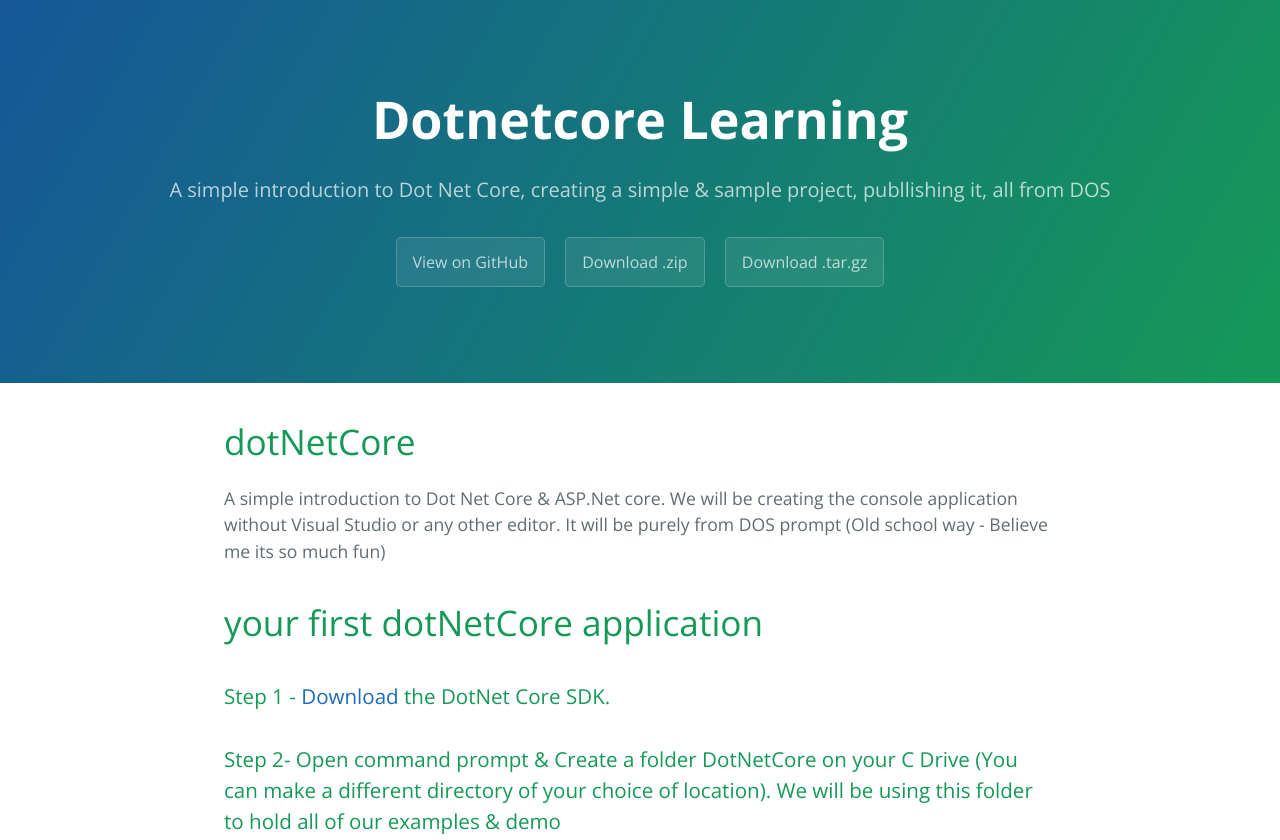
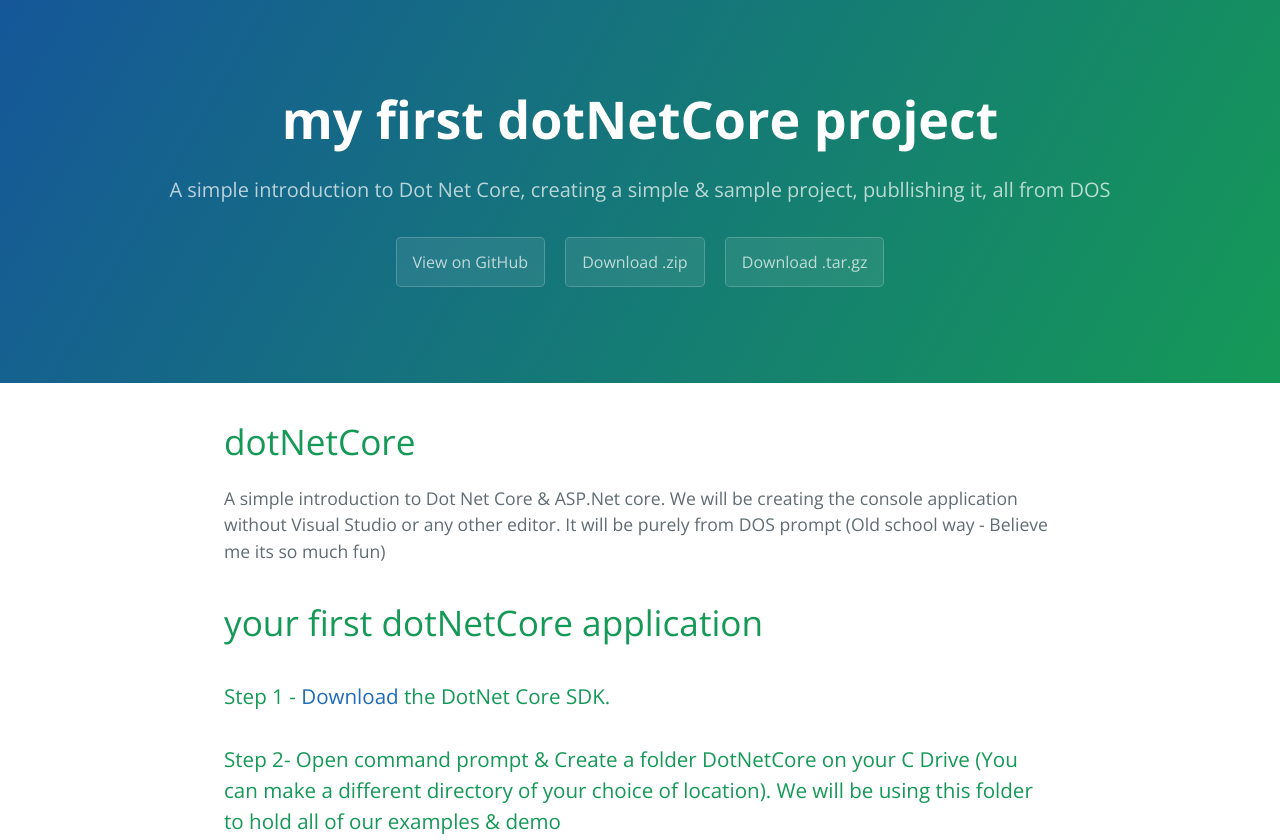
Before and after one commit to SatinderSidhu/dotNetCore, a plain HTML site: page index.html in a window 1280 px wide. Shown: the top 840 px of the page. Drawn offline with nearby package versions, Linux system fonts and the light colour scheme.

```diff
--- a/index.html
+++ b/index.html
@@ -2,7 +2,7 @@
 <html lang="en-us">
   <head>
     <meta charset="UTF-8">
-    <title>Dotnetcore Learning  by Satindersatty</title>
+    <title>my first dotNetCore project by Satindersatty</title>
     <meta name="viewport" content="width=device-width, initial-scale=1">
     <link rel="stylesheet" type="text/css" href="stylesheets/normalize.css" media="screen">
     <link href='https://fonts.googleapis.com/css?family=Open+Sans:400,700' rel='stylesheet' type='text/css'>
@@ -11,7 +11,7 @@
   </head>
   <body>
     <section class="page-header">
-      <h1 class="project-name">Dotnetcore Learning </h1>
+      <h1 class="project-name">my first dotNetCore project</h1>
       <h2 class="project-tagline">A simple introduction to Dot Net Core, creating a simple &amp; sample project, publlishing it, all from DOS </h2>
       <a href="https://github.com/Satindersatty/dotNetCore" class="btn">View on GitHub</a>
       <a href="https://github.com/Satindersatty/dotNetCore/zipball/master" class="btn">Download .zip</a>
@@ -299,7 +299,7 @@ Published 1/1 projects successfully
 <p>Thanks for reading the blog.</p>
 
       <footer class="site-footer">
-        <span class="site-footer-owner"><a href="https://github.com/Satindersatty/dotNetCore">Dotnetcore Learning </a> is maintained by <a href="https://github.com/Satindersatty">Satindersatty</a>.</span>
+        <span class="site-footer-owner"><a href="https://github.com/Satindersatty/dotNetCore">my first dotNetCore project</a> is maintained by <a href="https://github.com/Satindersatty">Satindersatty</a>.</span>
 
         <span class="site-footer-credits">This page was generated by <a href="https://pages.github.com">GitHub Pages</a> using the <a href="https://github.com/jasonlong/cayman-theme">Cayman theme</a> by <a href="https://twitter.com/jasonlong">Jason Long</a>.</span>
       </footer>
```
Also changed, not shown: params.json (+1 -1 lines).
